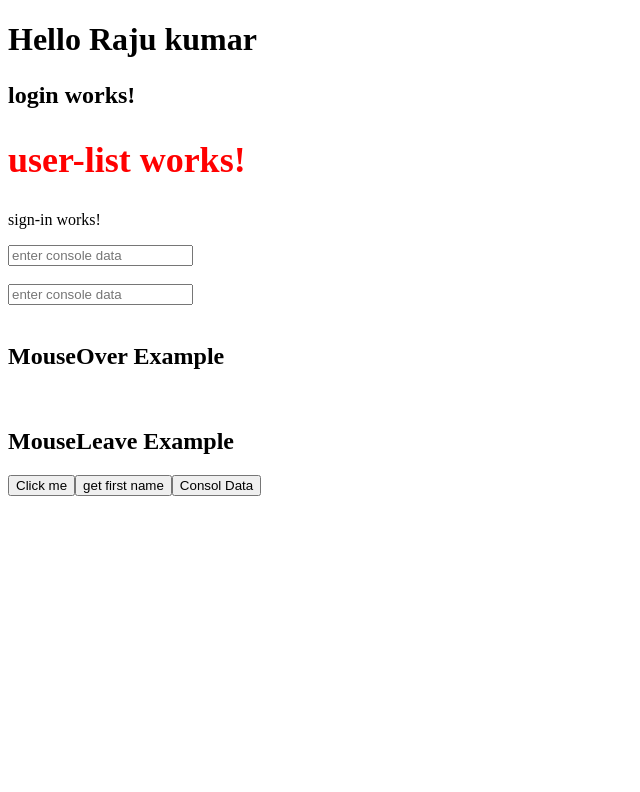
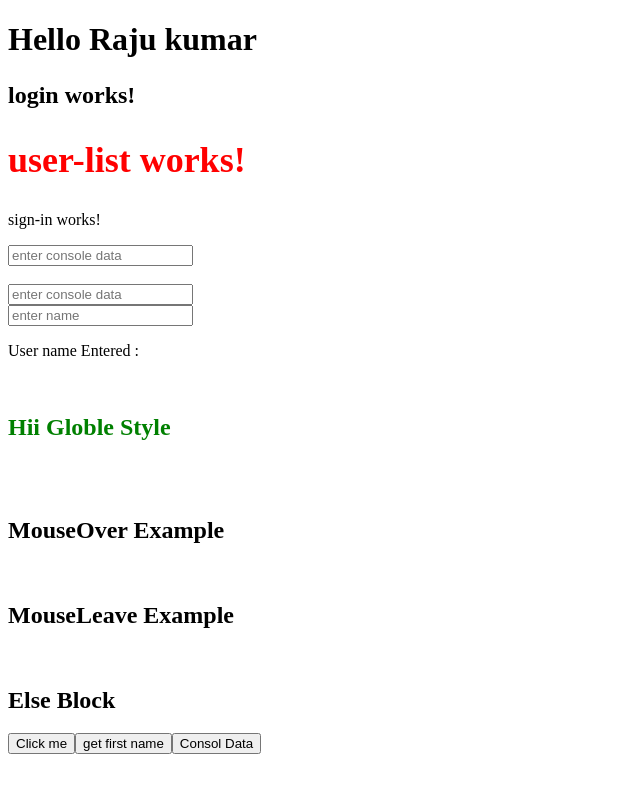
Before and after one commit to rajupraaa1234/AngularPractice, an Angular app: page / in a window 1280 px wide. Shown: the top 792 px of the page, without its empty margins (0-640 px from the left). Built offline with nearby package versions, Linux system fonts and the light colour scheme.

Commit message:
if else statement

```diff
--- a/src/app/app.component.html
+++ b/src/app/app.component.html
@@ -5,7 +5,15 @@
 
 <input type="text" #box (keyup)="printConsoleWithData(box.value)" placeholder="enter console data"/>
 <br/><br/>
-<input type="text" #box1 (blur)="printConsoleOnBlur(box.value)" placeholder="enter console data"/>
+<input type="text" #box1 (blur)="printConsoleOnBlur(box1.value)" placeholder="enter console data"/>
+
+<br/>
+<input type="text" #box2 (keyup)="printValueOnPAge(box2.value)" placeholder="enter name"/>
+<br/>
+<p >User name Entered : {{data}}</p>
+
+<br/>
+<h2 class="heading">Hii Globle Style</h2>
 
 <br/>
 <br/>
@@ -14,6 +22,18 @@
 <h2 (mouseleave)="mouseLeaveCalled()">MouseLeave Example</h2>
 
 
+<!-- if else statement in Angular -->
+<br/>
+<h2 *ngIf = "show; then ifBlock else elseBlock"></h2>
+
+<ng-template #ifBlock>
+   <h2>If Block </h2>
+</ng-template>
+<ng-template #elseBlock>
+    <h2>Else Block </h2>
+ </ng-template>
+
+
 <button (click)="getName()">Click me</button>
 <button (click)="getFullName('Raju kumar')">get first name</button>
 <button (click)="printConsoleData()">Consol Data</button>
--- a/src/app/app.component.ts
+++ b/src/app/app.component.ts
@@ -7,6 +7,8 @@ import { Component } from '@angular/core';
 })
 export class AppComponent {
   title = 'AngularPractice';
+  data = "";
+  show = false
   getName(){
     alert("Hello World this is angular")
   }
@@ -32,4 +34,8 @@ export class AppComponent {
     console.warn("MouseLeave Called")
   }
 
+  printValueOnPAge(val:any){
+       this.data = val;
+  }
+
 }
--- a/src/styles.css
+++ b/src/styles.css
@@ -1 +1,4 @@
-/* You can add global styles to this file, and also import other style files */
+
+.heading{
+    color: green;
+}
```
